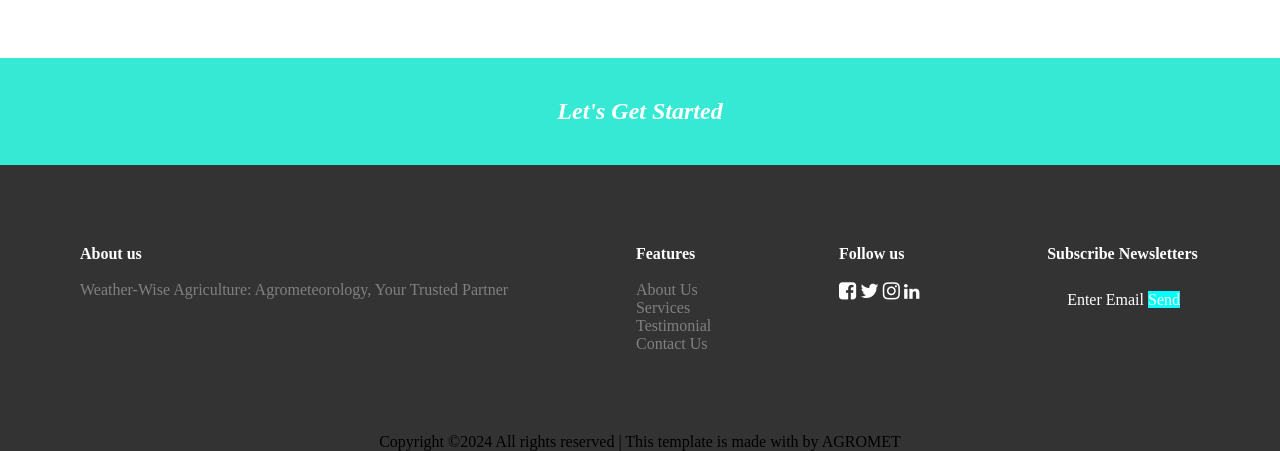
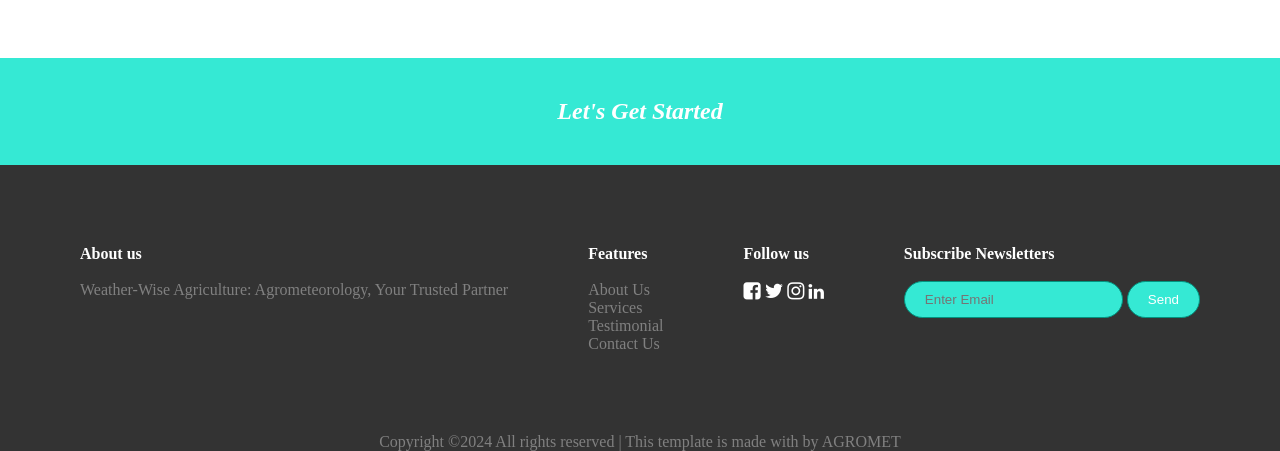
Before and after one commit to debbie-amuzu/agromet_project, a plain HTML site: page index.html in a window 1280 px wide. Shown: the part 2426-2877 px from the top of the page. Drawn offline with Linux system fonts and the light colour scheme.

Commit message:
add update

```diff
--- a/index.html
+++ b/index.html
@@ -5,7 +5,10 @@
     <meta name="viewport" content="width=device-width, initial-scale=1.0" />
     <title>Debbs inspiration</title>
     <link rel="stylesheet" href="styles.css" />
-    <link rel="stylesheet" href="https://cdnjs.cloudflare.com/ajax/libs/font-awesome/4.7.0/css/font-awesome.min.css">
+    <link
+      rel="stylesheet"
+      href="https://cdnjs.cloudflare.com/ajax/libs/font-awesome/4.7.0/css/font-awesome.min.css"
+    />
   </head>
 
   <body>
@@ -143,14 +146,16 @@
           <div class="bg">
             <div class="footer">
               <div>
-                <h4 class="white display">About us</h4><br>
+                <h4 class="white display">About us</h4>
+                <br />
                 <p class="para">
                   Weather-Wise Agriculture: Agrometeorology, Your Trusted
                   Partner
                 </p>
               </div>
               <div id="feat">
-                <h4 class="white">Features</h4><br>
+                <h4 class="white">Features</h4>
+                <br />
                 <p class="para">
                   About Us <br />Services <br />
                   Testimonial <br />
@@ -158,20 +163,27 @@
                 </p>
               </div>
               <div>
-                <h4>Follow us</h4><br>
-                <i class="fa fa-facebook-square" style="font-size:20px"></i>
-                <i class="fa fa-twitter" style="font-size:20px"></i>
-                <i class="fa fa-instagram" style="font-size:20px"></i>
-                <i class="fa fa-linkedin" style="font-size:18px"></i>
+                <h4>Follow us</h4>
+                <br />
+                <i class="fa fa-facebook-square" style="font-size: 20px"></i>
+                <i class="fa fa-twitter" style="font-size: 20px"></i>
+                <i class="fa fa-instagram" style="font-size: 20px"></i>
+                <i class="fa fa-linkedin" style="font-size: 18px"></i>
               </div>
               <div>
-                <h4>Subscribe Newsletters</h4><br>
-                <p id="email" class="para">Enter Email   <span id="send">Send</span>  </p>
+                <h4>Subscribe Newsletters</h4>
+                <br />
+                <input placeholder="Enter Email" type="email" name="" id="email">
+                <button id="footer-button">
+                  Send
+                </button>
               </div>
             </div>
             <div id="copy">
-              <p>Copyright ©2024 All rights reserved | This template is made with
-                by AGROMET</p>
+              <p>
+                Copyright ©2024 All rights reserved | This template is made with
+                by AGROMET
+              </p>
             </div>
           </div>
         </div>
--- a/styles.css
+++ b/styles.css
@@ -200,12 +200,10 @@ span {
 
 .white {
   color: white;
-
 }
 
 .bg {
   background: #333333;
-
 }
 
 .display {
@@ -224,33 +222,42 @@ span {
   color: white;
   background-color: aqua;
 }
-#email {
-  border-color: aquamarine;
-  background-color: none;
-  color: white;
-  padding: 10px 20px;
-  border-radius: 20px;
 
-}
 .para {
   color: grey;
 }
 
 #item {
-    padding: 10%;
-    align-items: center;
+  padding: 10%;
+  align-items: center;
 }
 
 .feet {
-    padding: ;
+  padding: ;
 }
 
 #copy {
   display: flex;
   justify-content: center;
   border-top: #35e9d4;
+  color: grey
 }
 
 #foot {
   height: ;
 }
+
+#footer-button {
+  background-color: #35e9d4;
+  color: white;
+  padding: 10px 20px;
+  border-radius: 20px;
+  border: 1px solid #019480;
+}
+#email {
+  background-color: #35e9d4;
+  color: white;
+  padding: 10px 20px;
+  border-radius: 20px;
+  border: 1px solid #019480;
+}
```
